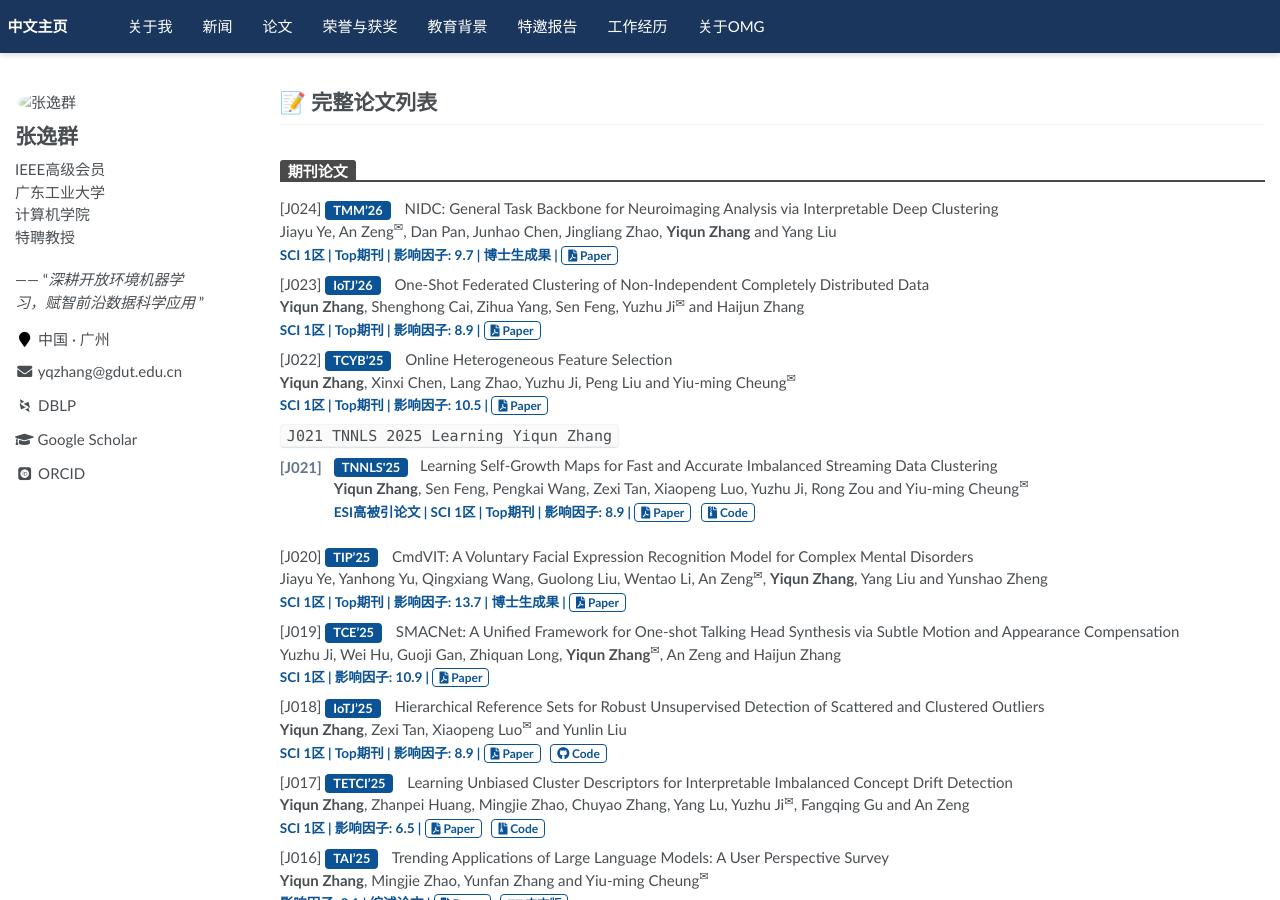
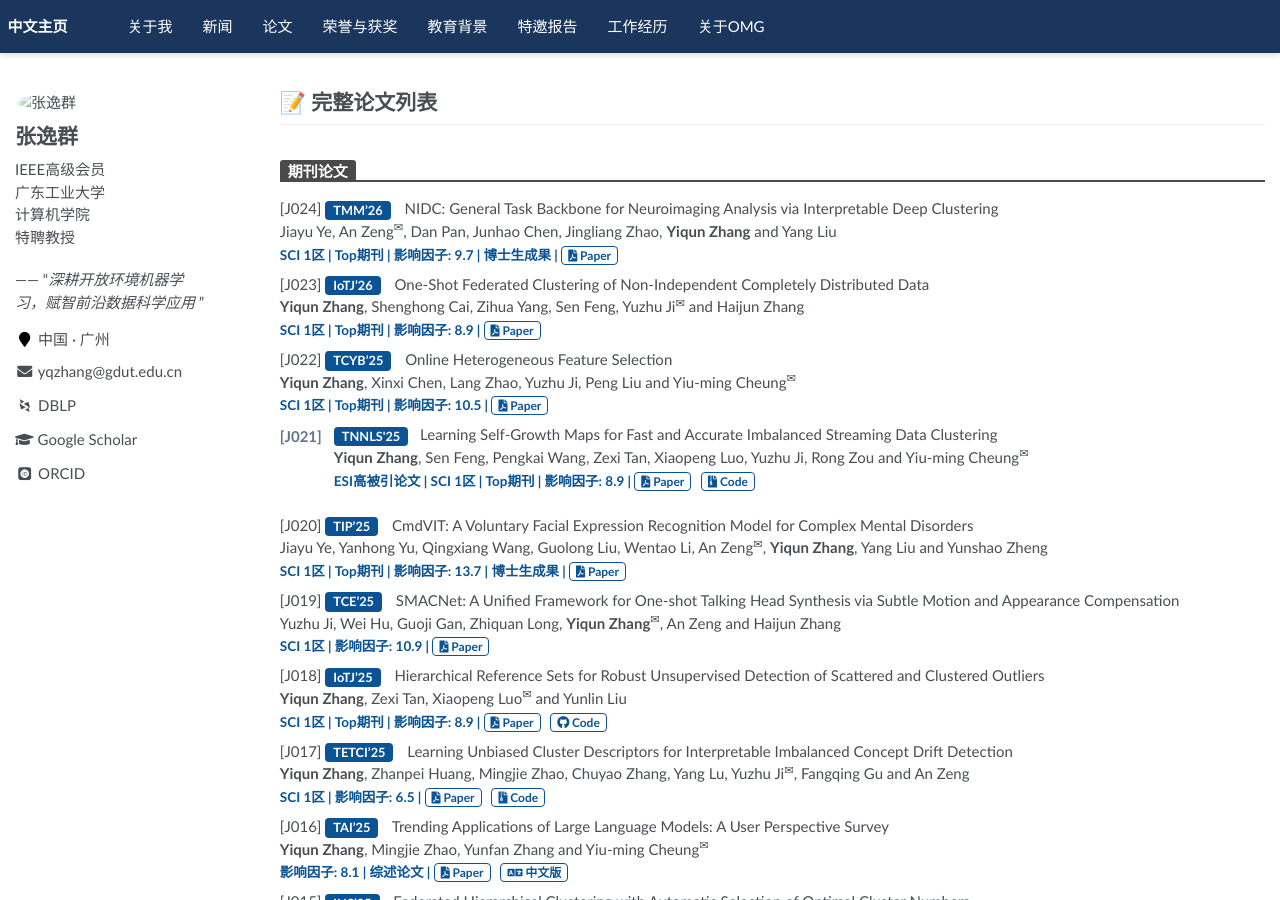
Before and after one commit to yqzhang-Zz/zh-publications, a Jekyll site: the page built from _pages/about.md, in a window 1280 px wide and 900 px high. Built offline with Jekyll 4.4.1, drawn with Linux system fonts in a browser that asks for light colours; some web fonts are replaced; a script that is not in the unit is left out; comment, search, counter and statistics services are not loaded.

Commit message:
Update about.md

```diff
--- a/_pages/about.md
+++ b/_pages/about.md
@@ -38,7 +38,7 @@ Jiayu Ye, An Zeng<sup>&#x2709;</sup>, Dan Pan, Junhao Chen, Jingliang Zhao, **Yi
 **Yiqun Zhang**, Xinxi Chen, Lang Zhao, Yuzhu Ji, Peng Liu and Yiu-ming Cheung<sup>&#x2709;</sup><br>
 <span style="color: #0b5394; font-size: 0.9em; font-weight: bold;">SCI 1区 | Top期刊 | 影响因子: 10.5 | </span><a href="https://ieeexplore.ieee.org/abstract/document/11274409" target="_blank" style="color: #0b5394; border: 1px solid #0b5394; border-radius: 4px; padding: 1px 6px; text-decoration: none; font-weight: bold; font-size: 0.8em; white-space: nowrap;"><i class="fas fa-file-pdf"></i> Paper</a>
 
-``J021 TNNLS 2025 Learning Yiqun Zhang``
+<!--J021 TNNLS 2025 Learning Yiqun Zhang-->
 <div style="display: flex; margin-bottom: 1.5em; text-align: left;">
   <div style="flex: 0 0 3.6em; color: #64748b; font-weight: bold; font-size: 1em; padding-top: 2px;">[J021]</div>
   <div style="flex: 1;">
```
